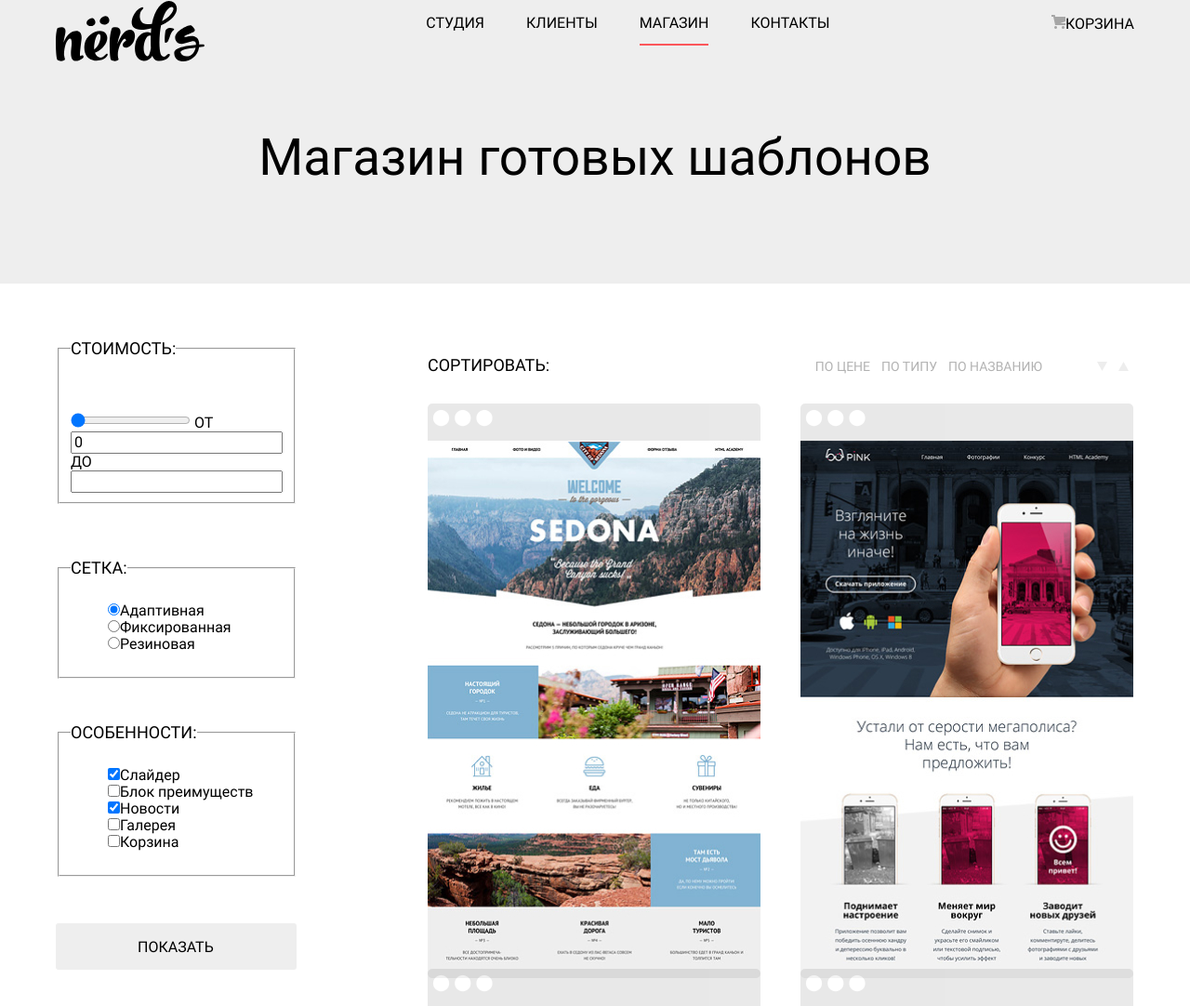
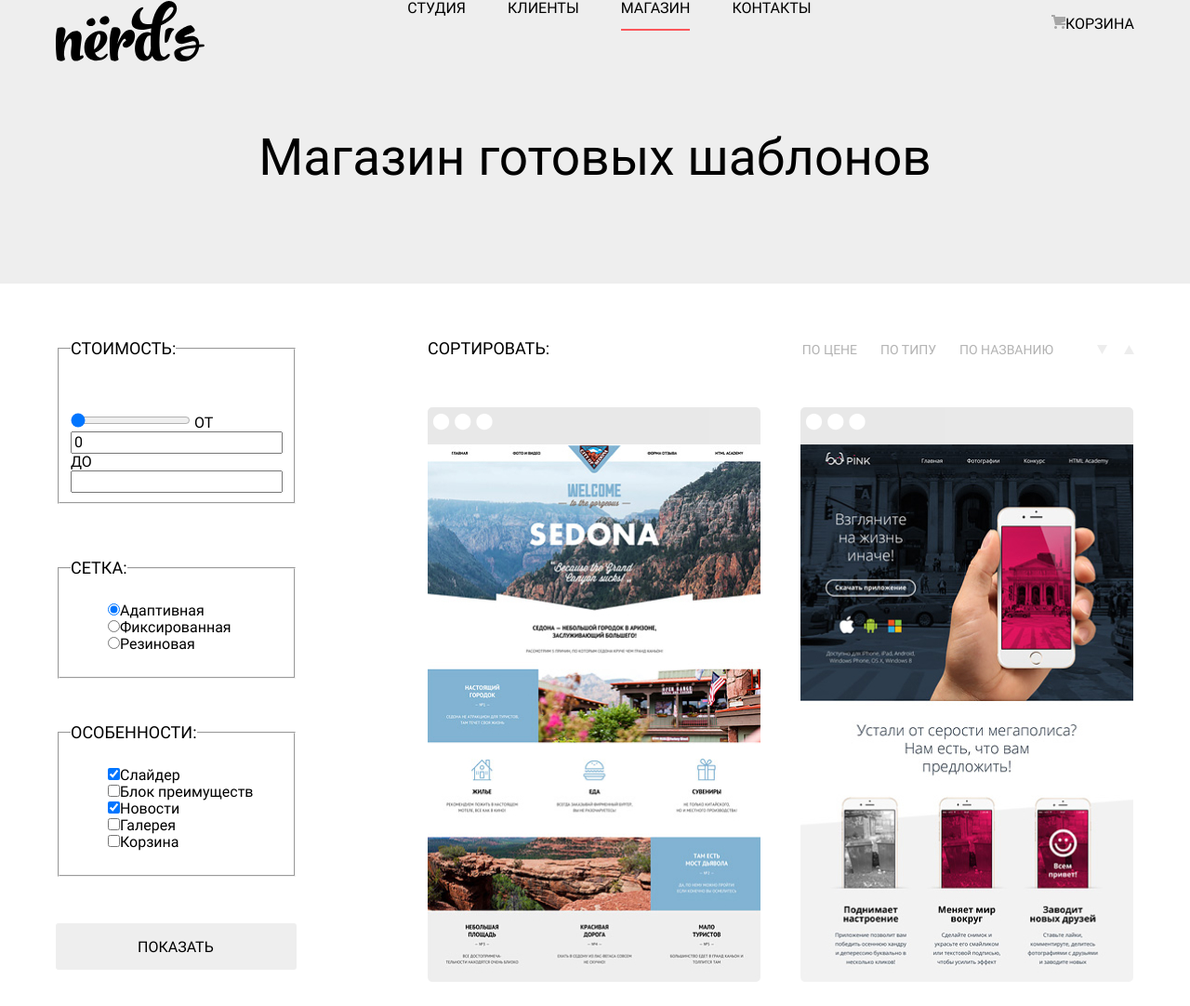
Before and after one commit to petrzuikov/1709901-nerds-30, a plain HTML site: page catalog.html in a window 1280 px wide. Shown: the top 1082 px of the page at 93% size. Drawn offline with Linux system fonts and the light colour scheme.

Commit message:
Повторное внесение правок в сетку на флексах для главной и внутренней страниц

```diff
--- a/catalog.html
+++ b/catalog.html
@@ -202,12 +202,15 @@
     <footer class="main-footer container">
       <section class="footer-contacts">
         <h2 class="visually-hidden">Контактные данные</h2>
+        <img src="img/map-and-marker.jpg" width="1440" height="416" alt="Карта" class="map-image">
+        <div class="container map-container">
           <address>
             <p class="contacts-title">nёrds design studio</p>
             <p class="contacts-address">191186, Санкт-Петербург, ул. Б. Конюшенная, д. 19/8</p>
             <a class="contacts-phone" href="tel:+78122757575">тел. +7 (812) 275-75-75</a>
             <a class="btn btn-contact" href="#">напишите нам</a>
           </address>
+        </div>
       </section>
       <section class="footer-social">
         <h2 class="visually-hidden">Социальные сети</h2>
--- a/css/style.css
+++ b/css/style.css
@@ -131,9 +131,14 @@ img {
   margin: 0 auto;
 }
 
+
 .site-navigation {
   display: flex;
   justify-content: space-between;
+  padding-right: 0;
+  padding-left: 0;
+  margin-top: 0;
+  margin-bottom: 0;
 }
 
 .site-navigation li {
@@ -497,8 +502,22 @@ img {
   padding-right: 44px;
   display: inline-block;
 }
+
 .footer-contacts {
   width: 100%;
+  position: relative;
+}
+
+.map-image {
+  width: 100%;
+}
+
+.map-container {
+  position: absolute;
+  top: 0;
+  left: 50%;
+  transform: translateX(-50%);
+  z-index: 2;
 }
 
 .footer-social {
@@ -627,7 +646,10 @@ img {
   justify-content: space-between;
   align-items: baseline;
   margin-bottom: 48px;
+}
 
+.sort-block h3 {
+  margin: 0;
 }
 
 .sort-options {
@@ -638,8 +660,19 @@ img {
 
 .sort-list {
   display: flex;
-  margin-right: 47px;
+  margin-left: 0;
+  margin-top: 0;
+  margin-bottom: 0;
+  margin-right: 4px;
   padding-left: 0;
+}
+
+.sort-list li {
+  margin-right: 25px;
+}
+
+.sort-list button {
+  padding: 0;
 }
 
 
@@ -706,6 +739,8 @@ img {
   display: inline-block;
   background-color: var(--basic-white);
   font-size: 0;
+
+  padding-top: 40px;
 }
 
 .card-block::before {
@@ -713,7 +748,7 @@ img {
   font-size: 17px;
   position: absolute;
   height: 40px;
-  top: -40px;
+  top: 0;
   left: 0;
   background-color: var(--catalog-grey);
   width: 100%;
@@ -833,6 +868,8 @@ li:last-child .btn-pagination {
 .btn-down,
 .btn-up {
   background: none;
+  padding: 0;
+  margin-left: 18px;
 }
 
 .btn-down:hover path,
```
Also changed, not shown: index.html (+2 -2 lines). Lines whose indentation alone changed are shown as unchanged.
